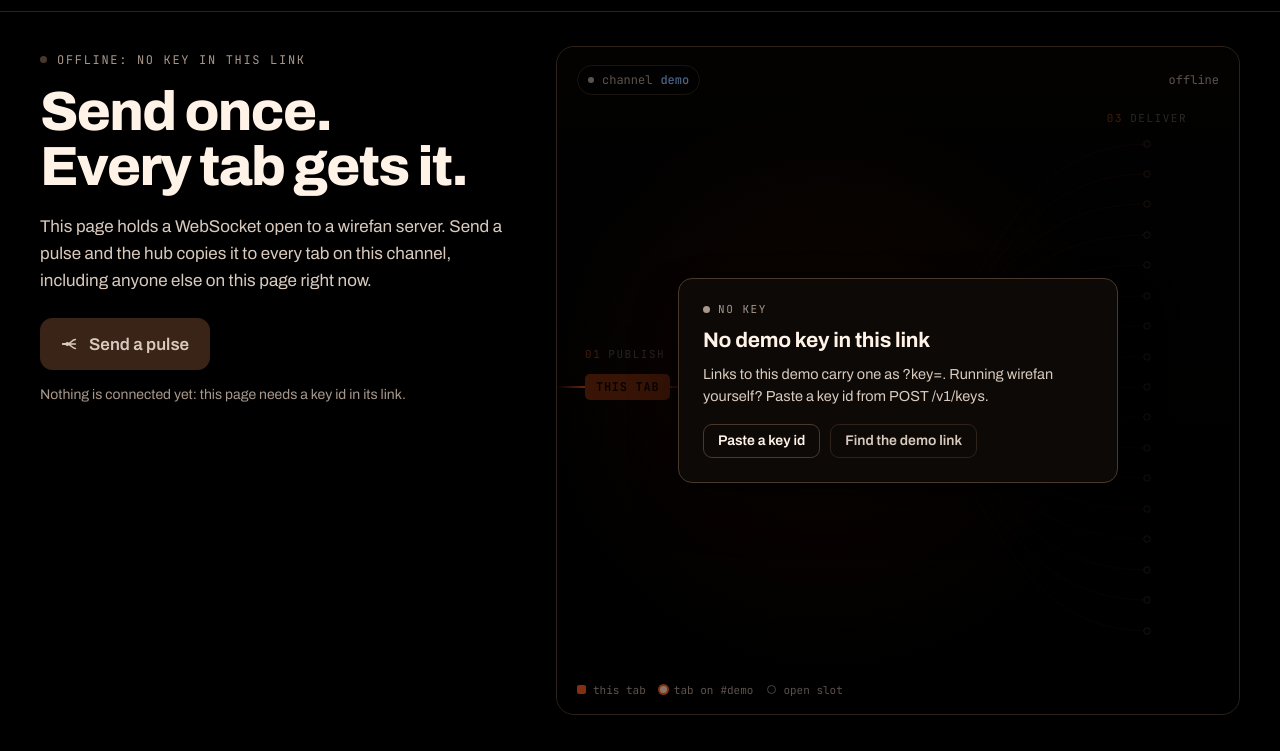
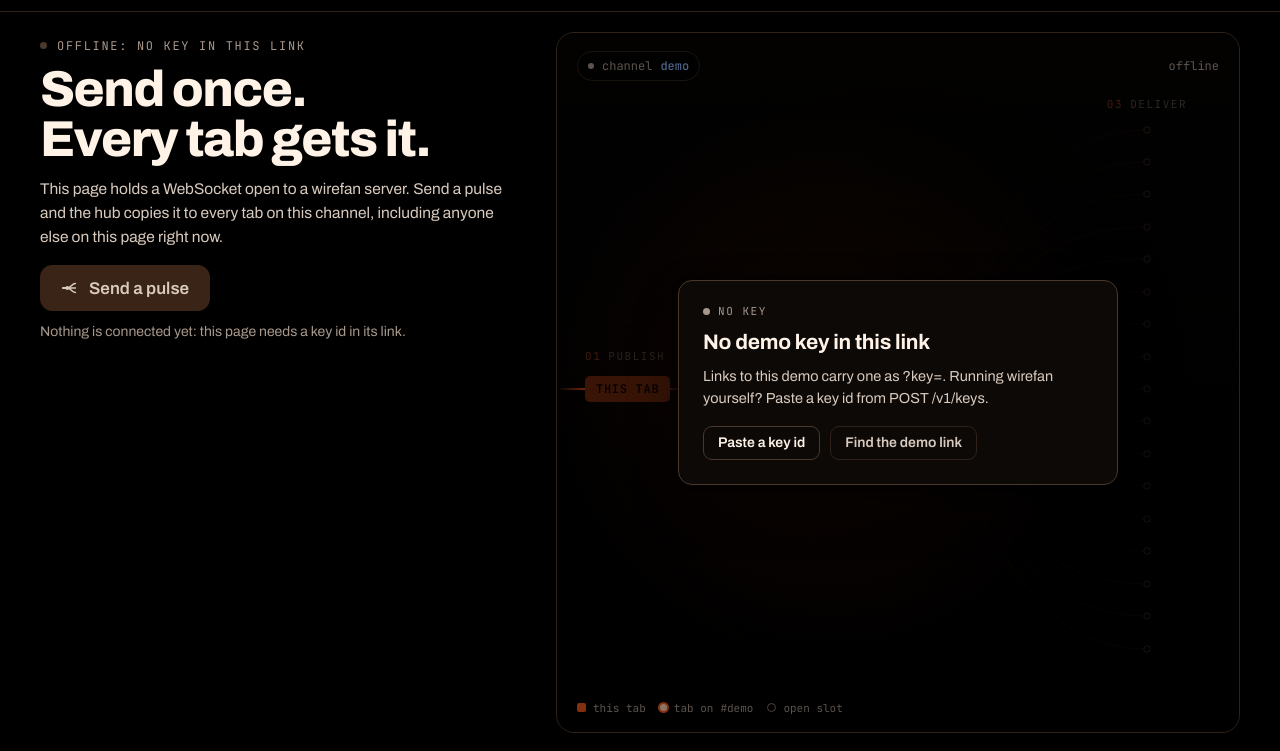
Before and after one commit to EthanY33/wirefan, a plain HTML site: page web/index.html in a window 1280 px wide. Shown: the part 49-800 px from the top of the page. Drawn offline with Linux system fonts and the light colour scheme.

Commit message:
fix(web): fit the hero to short laptop windows and keep the headline on two lines
The hero had a 720px minimum height, so at 1280x720 and 1024x768 the stage
legend and the arrivals fell below the fold or behind the fade. The hero
is now the viewport under the top bar (560px minimum, 900px cap), never
shorter than its content (the feed keeps a 104-116px row and size
containment so arrivals never grow it), with tighter spacing when the
window is 820px tall or less.

At 1440x900 and 1920x1080 the headline broke as "Every tab / gets it.".
Its size now also follows the left column (11.1cqi), which widens to
520px from 1400px, so "Every tab gets it." stays on one line at every
desktop width; the phone size is unchanged.

```diff
--- a/web/styles.css
+++ b/web/styles.css
@@ -130,7 +130,7 @@
   padding: 34px var(--gutter) 36px;
   display: grid;
   grid-template-columns: minmax(360px, 468px) minmax(0, 1fr);
-  grid-template-rows: auto auto auto minmax(0, 1fr);
+  grid-template-rows: auto auto auto minmax(var(--feed-min), 1fr);
   grid-template-areas:
     "intro   stage"
     "actions stage"
@@ -139,11 +139,18 @@
   column-gap: 48px;
   row-gap: 24px;
   /* A fixed height: arrivals and notices never resize the stage, so the
-     diagram does not jump while messages flow. */
-  height: clamp(720px, calc(100vh - 61px), 900px);
-  height: clamp(720px, calc(100svh - 61px), 900px);
+     diagram does not jump while messages flow. It is the viewport under the
+     top bar, so the stage legend and the arrivals stay above the fold; a
+     window too short for the left column grows the hero instead of
+     squeezing the arrivals away. */
+  --feed-min: 116px;
+  height: clamp(560px, calc(100vh - 61px), 900px);
+  height: clamp(560px, calc(100svh - 61px), 900px);
+  min-height: min-content;
 }
-.intro { grid-area: intro; }
+/* The headline sizes to its column, so "Every tab gets it." stays on one
+   line at every desktop width. */
+.intro { grid-area: intro; container-type: inline-size; }
 .stage { grid-area: stage; }
 .actions { grid-area: actions; }
 .numbers { grid-area: numbers; }
@@ -151,13 +158,9 @@
   grid-area: feed; min-height: 0; overflow: hidden;
   -webkit-mask-image: linear-gradient(to bottom, #000 calc(100% - 36px), transparent);
   mask-image: linear-gradient(to bottom, #000 calc(100% - 36px), transparent);
+  /* Size containment: however many arrivals it holds, the feed never adds
+     to the hero's min-content height, so the stage does not grow with it. */
   container-type: size;
-  container-name: feed;
-}
-/* On short screens the feed row can shrink to almost nothing: drop it
-   rather than show a label with no rows under it. */
-@container feed (max-height: 76px) {
-  .feed-inner { display: none; }
 }
 
 .eyebrow {
@@ -176,7 +179,7 @@
 .eyebrow[data-tone="wait"] .eyebrow-dot { background: var(--warn); box-shadow: none; animation: blink 1.2s ease-in-out infinite; }
 h1 {
   margin: 0;
-  font-size: clamp(40px, min(4.5vw, 6.9vh), 64px);
+  font-size: clamp(40px, min(4.5vw, 6.9vh, 11.1cqi), 64px);
   font-weight: 800;
   font-stretch: 110%;
   line-height: 1;
@@ -652,6 +655,27 @@
   .stage-last { display: none; }
   .stage-legend { max-width: none; right: 20px; }
 }
+/* Wide screens give the left column room for a bigger headline on two
+   lines ("Send once." / "Every tab gets it."). */
+@media (min-width: 1400px) {
+  .hero { grid-template-columns: minmax(360px, 520px) minmax(0, 1fr); }
+}
+/* Short laptop windows (1280x720, 1366x768, 1024x768): tighter spacing so
+   the left column, the arrivals and the stage legend fit above the fold. */
+@media (min-width: 861px) and (max-height: 820px) {
+  .hero { padding-top: 20px; padding-bottom: 18px; row-gap: 16px; --feed-min: 104px; }
+  .eyebrow { margin-bottom: 10px; }
+  h1 { font-size: clamp(38px, min(4.5vw, 6.3vh, 11.1cqi), 64px); }
+  .lede { font-size: 15.5px; line-height: 1.55; margin-top: 12px; }
+  .actions { gap: 10px; }
+  .action-row .btn-lg { padding-top: 13px; padding-bottom: 13px; }
+  .stat { padding-top: 10px; padding-bottom: 10px; }
+  .numbers { gap: 8px; }
+  .feed {
+    -webkit-mask-image: linear-gradient(to bottom, #000 calc(100% - 22px), transparent);
+    mask-image: linear-gradient(to bottom, #000 calc(100% - 22px), transparent);
+  }
+}
 @media (max-width: 860px) {
   :root { --gutter: 16px; --radius: 16px; }
   .brand-tag { display: none; }
```
